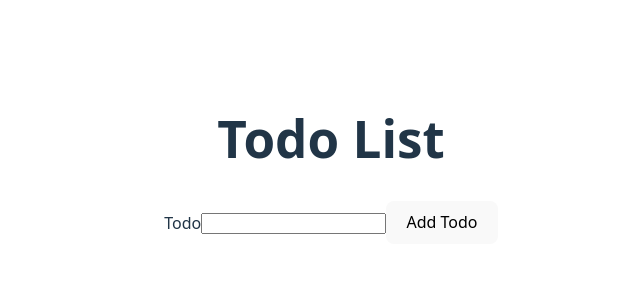
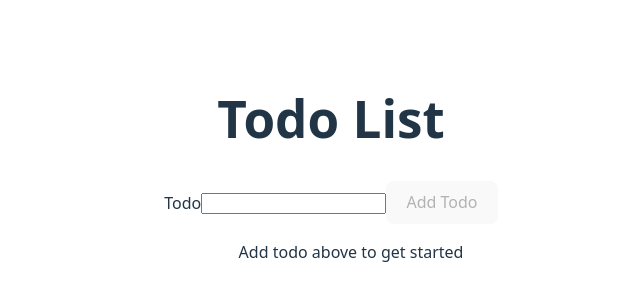
Before and after one commit to FethiEfe/TodoList, a React (Vite) app: page / in a window 1280 px wide. Shown: the part 232-532 px from the top of the page, without its empty margins (309-949 px from the left). Built offline with nearby package versions, Linux system fonts and the light colour scheme.

Commit message:
added conditions and components and allow users to complete todos

```diff
--- a/src/App.jsx
+++ b/src/App.jsx
@@ -6,16 +6,31 @@ import { useState } from "react";
 function App() {
   const [todoList, setTodoList] = useState([]);//initial value is empty array -> causes key pair error
 
-  function handleAddTodo(newTodo){
+  function handleAddTodo(newTask){
+    const newTodo = {title: newTask, id: Date.now(), isCompleted: false};
     setTodoList([...todoList,newTodo]); //destructured
   }
+
+  /*
+    Argument: id
+    Maps through todoList:
+    1: if current todo.id == id -> return a new object that destructures current todo (...todo) & isCompleted is set to true
+    2: Else if current todo.id != id -> return todo
+  */
+  function completeTodo(id){
+    const updatedTodos = todoList.map((todo) => {
+       return todo.id === id ? {...todo,isCompleted: true} : todo;
+    })
+     setTodoList(updatedTodos);
+  }
+
   return (
     <div>
       <h1>Todo List</h1>
       {/* onAddTodo is a prop */}
       <AddTodoForm onAddTodo={handleAddTodo}/>
       {/* ask about the line below */}
-      <TodoList todoList={todoList}/>
+      <TodoList todoList={todoList} onCompleteTodo={completeTodo}/>
     </div>
   );
 }
--- a/src/ToDoList.jsx
+++ b/src/ToDoList.jsx
@@ -1,14 +1,18 @@
 import TodoListItem from "./TodoListItem";
 
-function TodoList({todoList}) {
+function TodoList({todoList, onCompleteTodo}) {
+  const filteredTodoList = todoList.filter(todo => !todo.isCompleted)
   return (
+    <>
     <ul>
       {/* Added a second argument "index" to address error:
       "Each child in a list should have a unique "key" prop"." */}
-      {todoList.map((todo, index) => (
-        <TodoListItem todo={todo} key={index}/>
-      ))}
+      {filteredTodoList.length === 0 ? (<p>Add todo above to get started</p>):
+      (filteredTodoList.map((todo, index) => (
+        <TodoListItem todo={todo} key={index} onCompleteTodo={onCompleteTodo}/>
+      )))}
     </ul>
+    </>
   );
 }
 export default TodoList;
--- a/src/ToDoListItem.jsx
+++ b/src/ToDoListItem.jsx
@@ -1,7 +1,16 @@
-function TodoListItem({todo}){
+function TodoListItem({todo, onCompleteTodo}){
     return(
         // treat todo as a string not an object
-        <li>{todo}</li>
+        <li>
+          <form>
+            <input
+                type="checkbox"
+                checked={todo.isCompleted}
+                onChange={() => onCompleteTodo(todo.id)}
+            ></input>
+             {todo.title}
+          </form>
+        </li>
     );
 }
 export default TodoListItem;
--- a/src/TodoForm.jsx
+++ b/src/TodoForm.jsx
@@ -1,25 +1,33 @@
-import { useRef } from 'react';
+import { useRef, useState } from 'react';
 
 function TodoForm({onAddTodo}) {
   const todoTitleInput = useRef();
+  const [workingTodo, setWorkingTodo] = useState("");
 
   function handleAddTodo(event){
     // prevents page from refreshing when a user clicks the "Add Todo" button
     event.preventDefault();
-    const title = event.target.title.value;
+    const title = workingTodo.trim();
     onAddTodo(title);
-    event.target.title.value = "";
+    setWorkingTodo("");
     todoTitleInput.current.focus();//adds focus when clicking the "Add Todo" button
   }
   return (
     /*
     When the form submits, the event listener will
     fire off the function & pass it the submit event's event object
+    Disables "Add Todo" button if the input is empty
     */
     <form onSubmit={handleAddTodo}>
       <label htmlFor="todoTitle">Todo</label>
-      <input id="todoTitle" name="title" ref={todoTitleInput}/>
-      <button>Add Todo</button>
+      <input
+        id="todoTitle"
+        name="title"
+        ref={todoTitleInput}
+        value={workingTodo}
+        onChange = {(event) => setWorkingTodo(event.target.value)}
+        />
+      <button disabled={!workingTodo}>Add Todo</button>
     </form>
   );
 }
```
